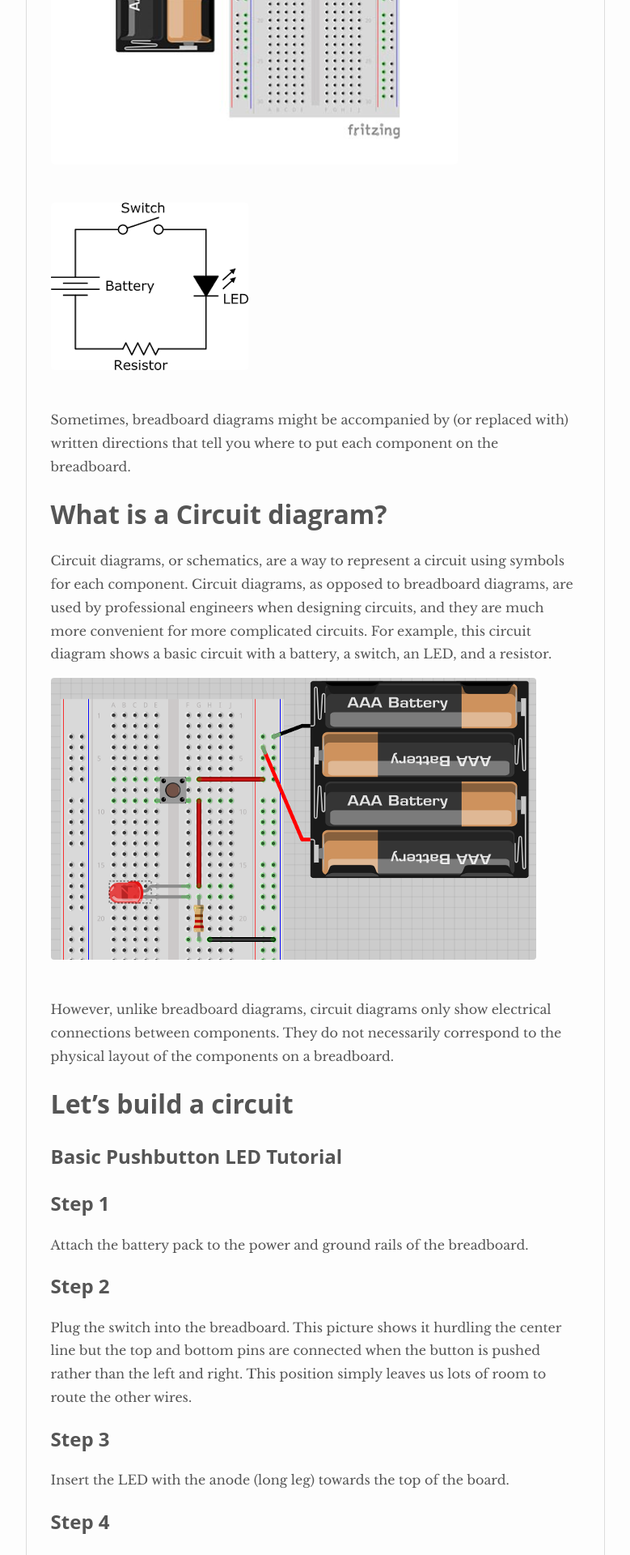
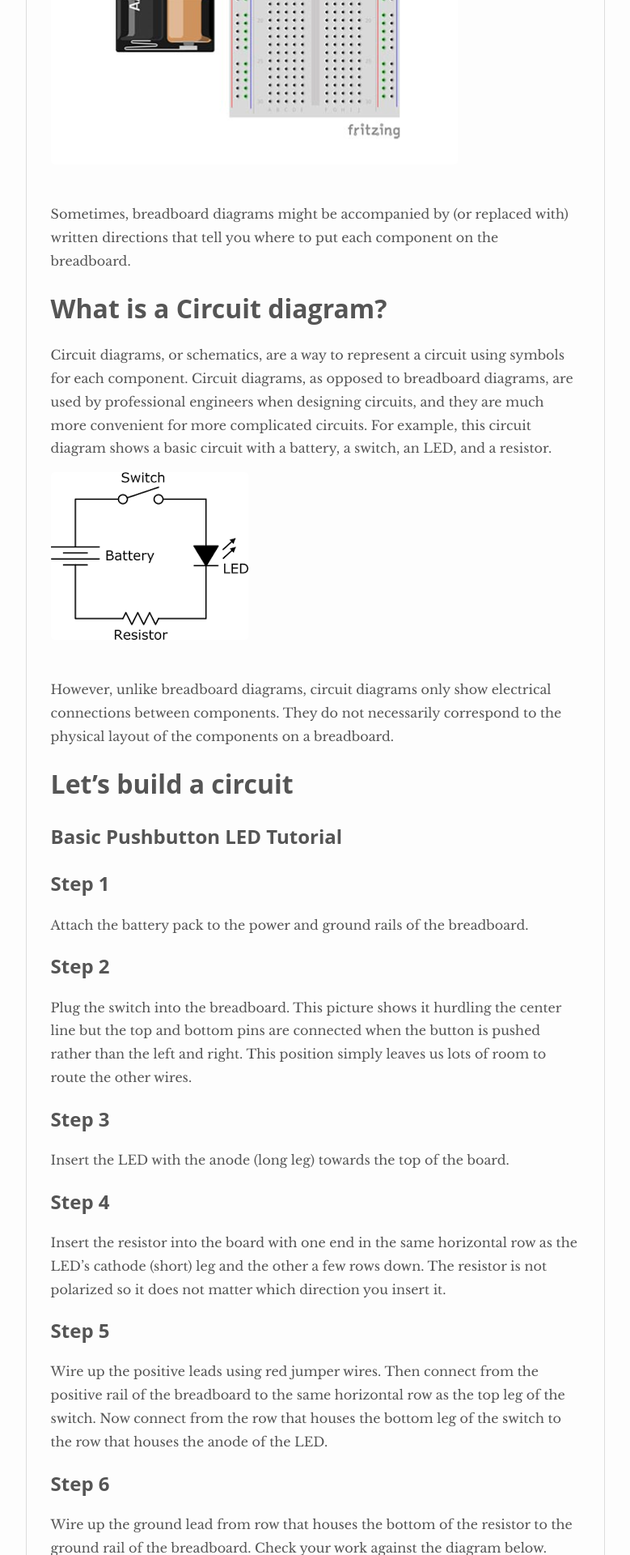
Before and after one commit to yugn27/atel, a Jekyll site: the page built from _posts/2018-01-01-How-to-use-a-breadboard.markdown, in a window 1280 px wide. Shown: the part 3485-5405 px from the top of the page at 81% size, without its empty margins (250-1029 px from the left). Built offline with Jekyll 4.4.1, drawn with Linux system fonts in a browser that asks for light colours; nearby versions of some CDN libraries; comment, search, counter and statistics services are not loaded.

Commit message:
Update 2018-01-01-How-to-use-a-breadboard.markdown

```diff
--- a/_posts/2018-01-01-How-to-use-a-breadboard.markdown
+++ b/_posts/2018-01-01-How-to-use-a-breadboard.markdown
@@ -50,14 +50,13 @@ A breadboard diagram is a computer-generated drawing of a circuit on a breadboar
 
 ![]({{site.baseurl}}/images/Electronic/2/06.PNG)
 
-![]({{site.baseurl}}/images/Electronic/2/07.png)
 
 Sometimes,  breadboard diagrams might be accompanied by (or replaced with) written directions that tell you where to put each component on the breadboard.
 
 # What is a Circuit diagram?
 Circuit diagrams, or schematics, are a way to represent a circuit using symbols for each component. Circuit diagrams, as opposed to breadboard diagrams, are used by professional engineers when designing circuits, and they are much more convenient for more complicated circuits. For example, this circuit diagram shows a basic circuit with a battery, a switch, an LED, and a resistor.
 
-![]({{site.baseurl}}/images/Electronic/2/08.png)
+![]({{site.baseurl}}/images/Electronic/2/07.png)
 
 However, unlike breadboard diagrams, circuit diagrams only show electrical connections between components. They do not necessarily correspond to the physical layout of the components on a breadboard.
 
@@ -76,6 +75,6 @@ Insert the resistor into the board with one end in the same horizontal row as th
 Wire up the positive leads using red jumper wires. Then connect from the positive rail of the breadboard to the same horizontal row as the top leg of the switch. Now connect from the row that houses the bottom leg of the switch to the row that houses the anode of the LED.
 ## Step 6
 Wire up the ground lead from row that houses the bottom of the resistor to the ground rail of the breadboard. Check your work against the diagram below.
-![]({{site.baseurl}}/images/Electronic/2/09.png)
+![]({{site.baseurl}}/images/Electronic/2/08.png)
 
 Press the button and the LED should light up.  Congratulations, you've assembled your first breadboard circuit.
```
